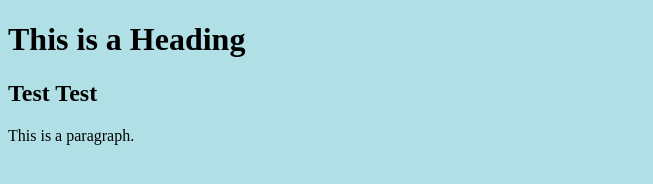
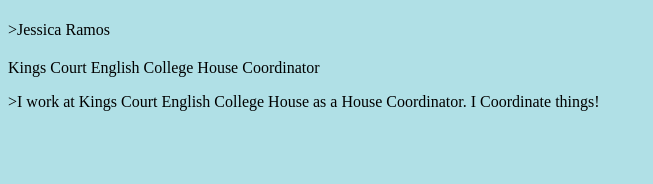
Before and after one commit to ramosj8256/ramosj8256.github.io, a plain HTML site: page index.html in a window 1280 px wide. Shown: the whole page, without its empty margins (0-653 px from the left). Drawn offline with Linux system fonts and the light colour scheme.

Commit message:
Update index.html

```diff
--- a/index.html
+++ b/index.html
@@ -6,9 +6,9 @@
 <body>
 <body style="background-color:powderblue;">
 
-<h1>This is a Heading</h1>
-<h2>Test Test</h2>
-<p>This is a paragraph.</p>
+<h1 style="text-align:center;"></h1>>Jessica Ramos</h1>
+<h2 style="text-align:center;"></h2>Kings Court English College House Coordinator</h2>
+<p style="text-align:center;"></p>>I work at Kings Court English College House as a House Coordinator. I Coordinate things!</p>
 
 </body>
 </html>
```
